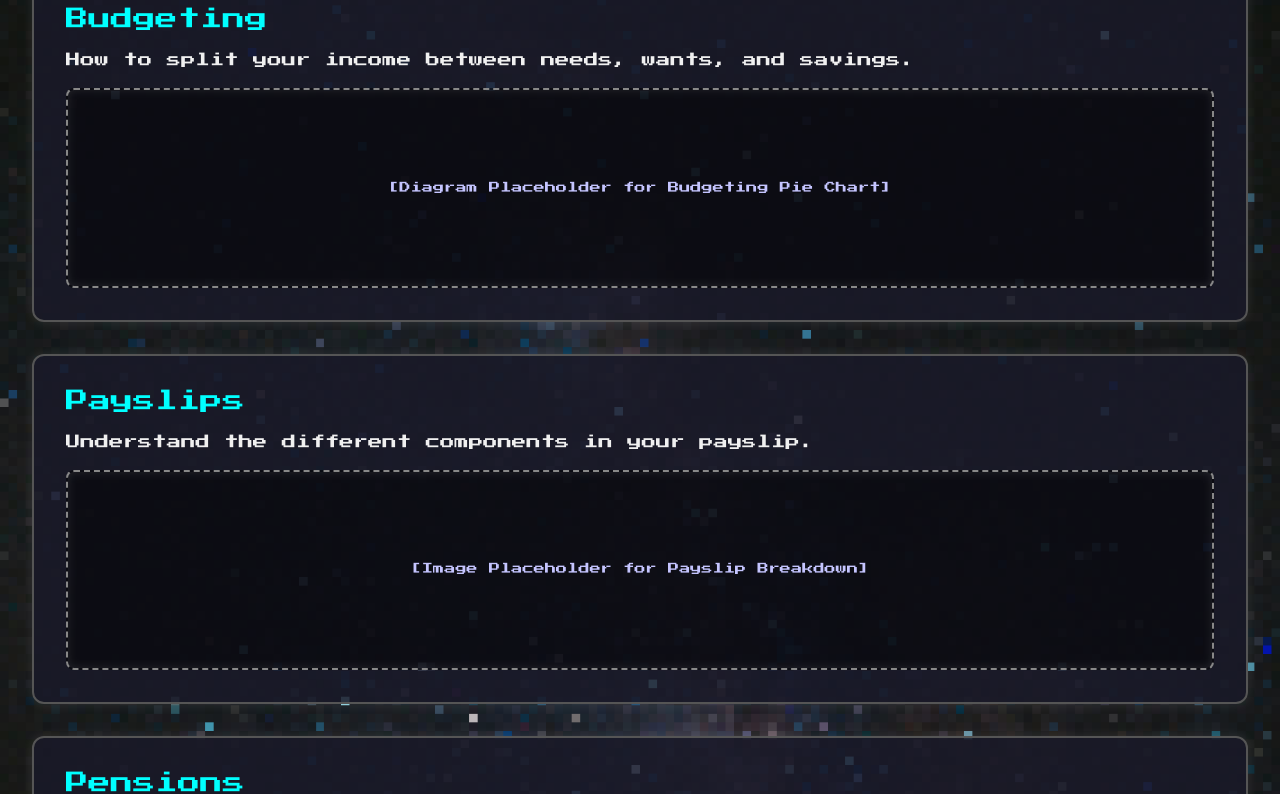
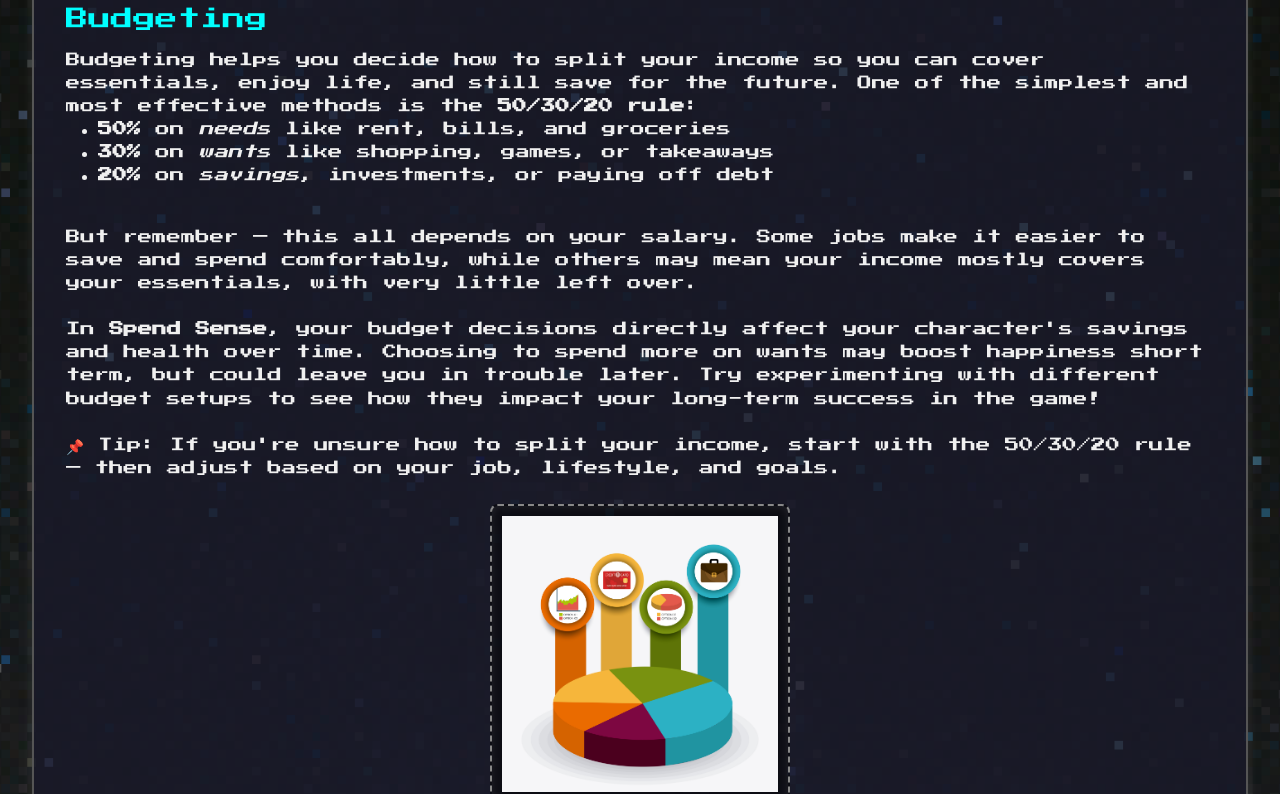
Before and after one commit to VizonaVerse/SpendSense, a React (Create React App) app in the folder SpendSense/spendsense-react/: page /learn in a window 1280 px wide. Shown: the part 260-1054 px from the top of the page. Built offline with nearby package versions, Linux system fonts and the light colour scheme.

Commit message:
Budgets done

```diff
--- a/SpendSense/spendsense-react/src/components/KnowYourMoney.js
+++ b/SpendSense/spendsense-react/src/components/KnowYourMoney.js
@@ -6,13 +6,7 @@ import coin1 from './coin1.png';
 import coin2 from './coin2.png';
 
 const KnowYourMoney = () => {
-  useEffect(() => {
-    document.body.style.overflow = 'auto';
 
-    return () => {
-      document.body.style.overflow = 'hidden';
-    };
-  }, []);
   const navigate = useNavigate();
 
   const handleBackClick = () => {
@@ -35,9 +29,38 @@ const KnowYourMoney = () => {
       {/* Section: Budgeting */}
       <section className="learn-section">
         <h2 className="learn-heading"> Budgeting</h2>
-            <p className="learn-text">How to split your income between needs, wants, and savings.</p>
-            <div className="learn-placeholder">[Diagram Placeholder for Budgeting Pie Chart]</div>
+        <p className="learn-text">
+          Budgeting helps you decide how to split your income so you can cover essentials, enjoy life, and still save for the future.
+          One of the simplest and most effective methods is the <strong>50/30/20 rule</strong>:
+          <ul>
+            <li><strong>50%</strong> on <em>needs</em> like rent, bills, and groceries</li>
+            <li><strong>30%</strong> on <em>wants</em> like shopping, games, or takeaways</li>
+            <li><strong>20%</strong> on <em>savings</em>, investments, or paying off debt</li>
+          </ul>
+
+          <br />
+
+          But remember — this all depends on your salary. Some jobs make it easier to save and spend comfortably, while others may mean your income mostly covers your essentials, with very little left over.
+
+          <br /><br />
+
+          In <strong>Spend Sense</strong>, your budget decisions directly affect your character's savings and health over time. Choosing to spend more on wants may boost happiness short term, but could leave you in trouble later. Try experimenting with different budget setups to see how they impact your long-term success in the game!
+
+          <br /><br />
+
+          📌 Tip: If you're unsure how to split your income, start with the 50/30/20 rule — then adjust based on your job, lifestyle, and goals.
+        </p>
+
+        <div className="learn-chart-wrapper">
+          <img
+            src={require('./pieChart.jpg')}
+            alt="Budgeting Pie Chart"
+            className="budget-chart"
+          />
+        </div>
+
       </section>
+
 
       {/* Section: Payslips */}
       <section className="learn-section">
--- a/SpendSense/spendsense-react/src/components/knowYourMoney.css
+++ b/SpendSense/spendsense-react/src/components/knowYourMoney.css
@@ -5,7 +5,8 @@
     background-position: center;
     min-height: 100vh;
     height: auto;
-    overflow-y: auto;
+    overflow-y: visible;
+    overflow-x: hidden;
     padding: 2rem;
     box-sizing: border-box;
   }
@@ -114,3 +115,20 @@ html {
   .title-coin.right {
     margin-left: -0.5rem;
   }
+
+  .learn-chart-wrapper {
+    display: flex;
+    justify-content: center;
+    margin-top: 1.5rem;
+    margin-bottom: 1rem;
+  }
+
+  .budget-chart {
+    max-width: 300px;
+    width: 100%;
+    border: 2px dashed #888;
+    padding: 10px;
+    border-radius: 8px;
+    background-color: rgba(0, 0, 0, 0.5);
+    box-shadow: inset 0 0 10px rgba(255, 255, 255, 0.1);
+  }
```
Also changed, not shown: SpendSense/spendsense-react/src/components/pieChart.jpg (added). Lines whose indentation alone changed are shown as unchanged.
